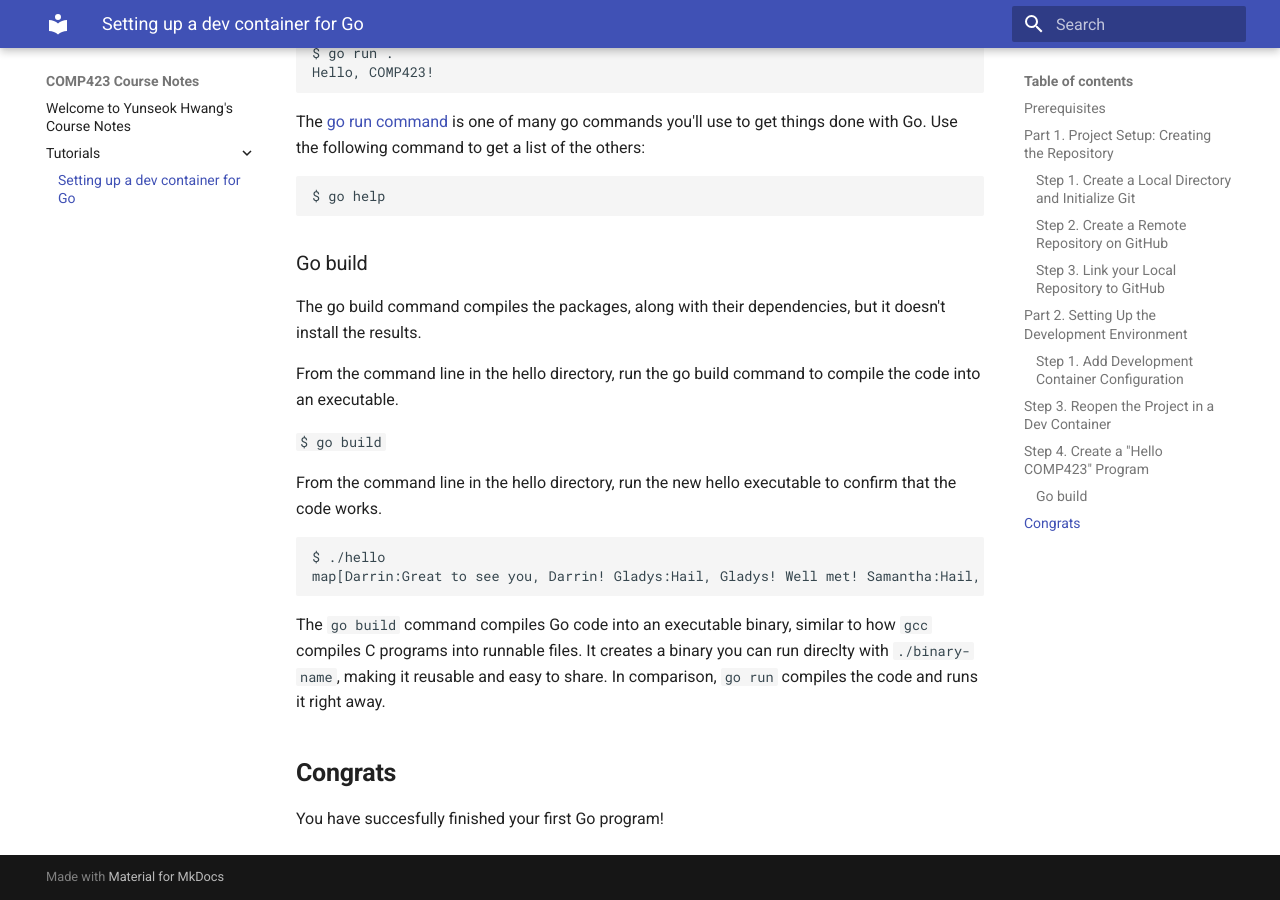
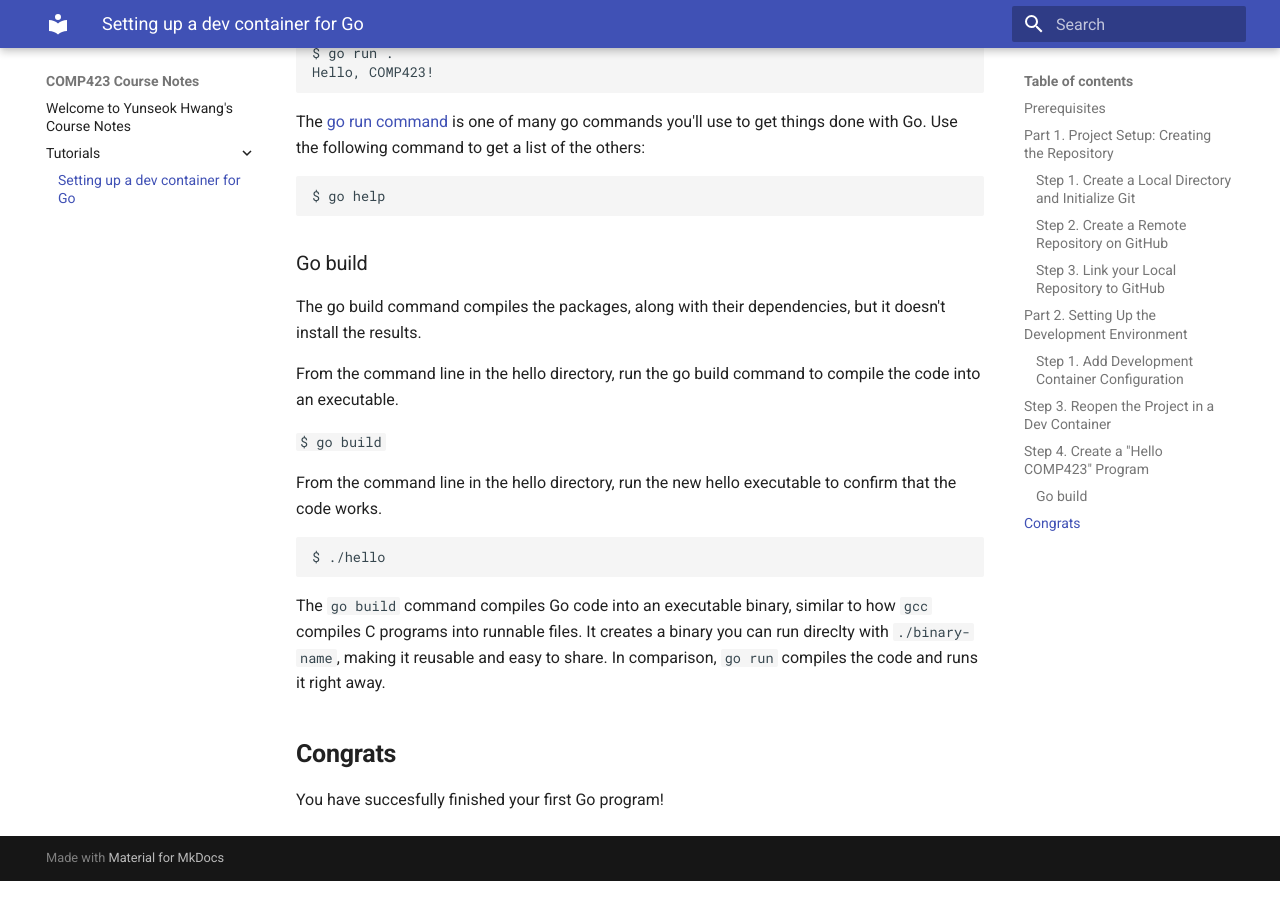
Before and after one commit to yunseok19/comp423-course-notes, an MkDocs documentation site: the page built from docs/tutorials/go-setup.md, in a window 1280 px wide and 900 px high, scrolled down 4135 px. Built offline with MkDocs 1.6.1 and Material for MkDocs 9.7.7, drawn with Linux system fonts in a browser that asks for light colours.

Commit message:
hello final

````diff
--- a/docs/tutorials/go-setup.md
+++ b/docs/tutorials/go-setup.md
@@ -151,7 +151,6 @@ From the command line in the hello directory, run the go build command to compil
 From the command line in the hello directory, run the new hello executable to confirm that the code works.
 ```
 $ ./hello
-map[Darrin:Great to see you, Darrin! Gladys:Hail, Gladys! Well met! Samantha:Hail, Samantha! Well met!]
 ```
 
 The `go build` command compiles Go code into an executable binary, similar to how `gcc` compiles C programs into runnable files. It creates a binary you can run direclty with `./binary-name`, making it reusable and easy to share. In comparison, `go run` compiles the code and runs it right away.
````
